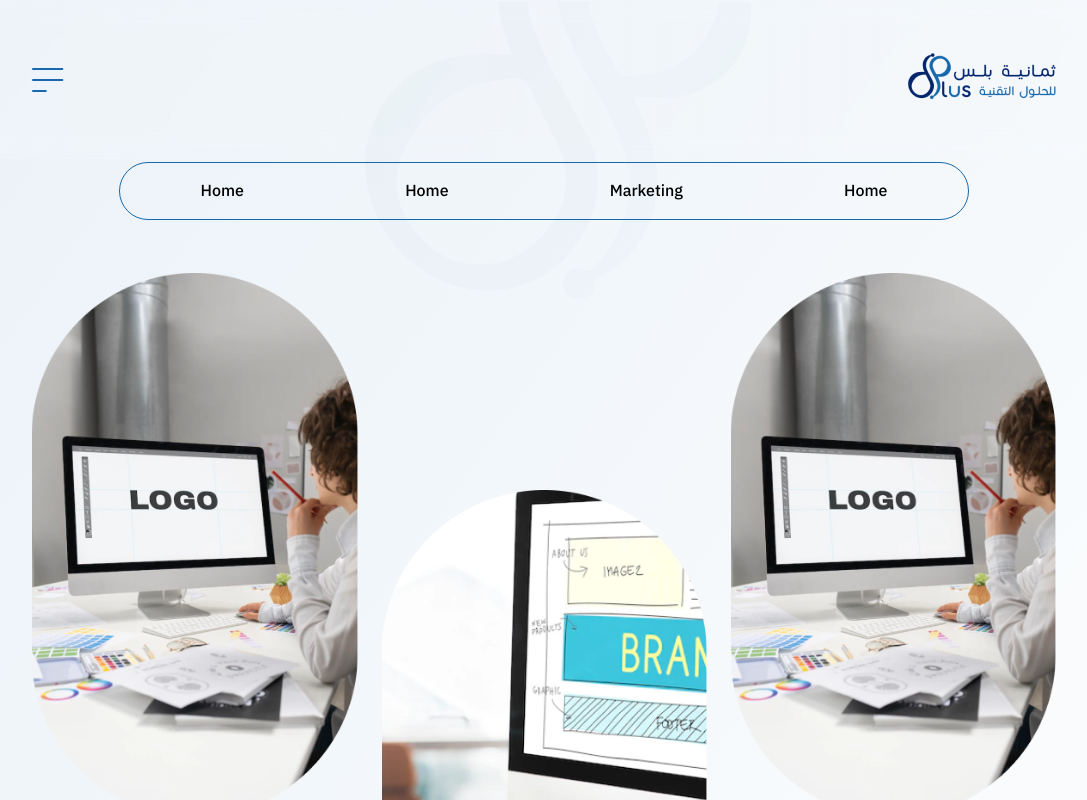
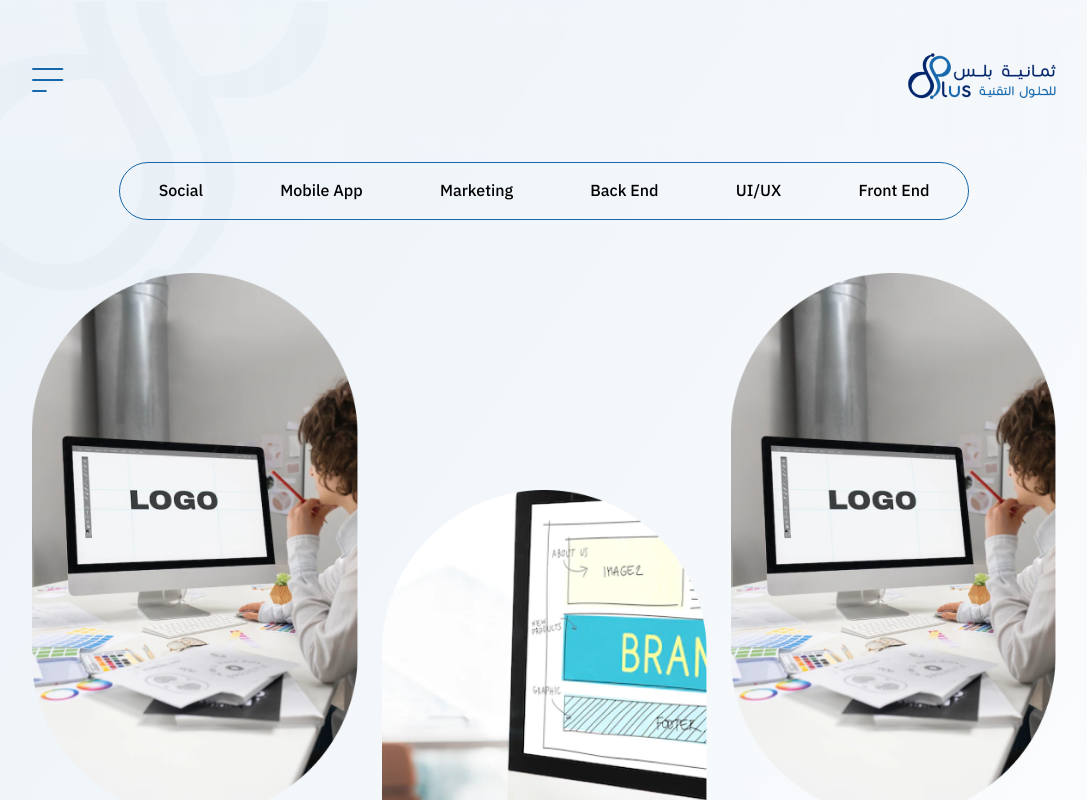
Before and after one commit to MaramMs/8plus-website, a Next.js app: page /ourworks in a window 1280 px wide. Shown: the top 800 px of the page, without its empty margins (96-1183 px from the left). Built offline with nearby package versions, Linux system fonts and the light colour scheme; a web font is replaced by a local one.

Commit message:
fix style issue when category active

```diff
--- a/components/Navbar.js
+++ b/components/Navbar.js
@@ -57,10 +57,19 @@ const Navbar = () => {
   return (
     <>
       <nav className="z-30 absolute w-full ">
-        <img
+       {
+        router.pathname === '/ourworks' ? (
+          <img
+          src="/images/plus.png"
+          className=" absolute left-[3%]  top-[1%]"
+        />
+        ) : (
+          <img
           src="/images/plus.png"
           className=" absolute left-[36%]  top-[1%]"
         />
+        )
+       }
         <Wrapper>
           <div className="flex justify-between items-center">
             <div>
--- a/pages/ourworks/index.js
+++ b/pages/ourworks/index.js
@@ -14,66 +14,95 @@ import Footer from "@/components/Footer";
 const index = () => {
   const [isMobile, setIsMobile] = useState(false);
 
+
+
+
+  const categories = [
+  {
+    id: 1,
+    category:'Front End'
+  },
+  {
+    id: 2,
+    category:'UI/UX'
+  },
+  {
+    id: 3,
+    category:'Back End'
+  },
+
+  {
+    id: 4,
+    category:'Marketing'
+  },
+
+  {
+    id: 5,
+    category:'Mobile App'
+  },
+  {
+    id: 6,
+    category:'Social'
+  }
+  ]
+  const [activeCategory, setActiveCategory] = useState(null);
+
+  const handleCategoryClick = (id) => {
+    setActiveCategory(id);
+  };
+  const handleChange = (value) => {
+    console.log(`selected ${value}`);
+  };
   useEffect(() => {
     const handleResize = () => {
       setIsMobile(window.innerWidth < 576);
     };
     handleResize();
-    window.addEventListener('resize', handleResize);
+    window.addEventListener("resize", handleResize);
     return () => {
-      window.removeEventListener('resize', handleResize);
+      window.removeEventListener("resize", handleResize);
     };
   }, []);
-
-  const handleChange = (value) => {
-    console.log(`selected ${value}`);
-  };
   return (
     <div className="pt-[162px] our-work">
-  {
-    isMobile ? (
-
+      {isMobile ? (
         <>
           <Wrapper>
             <Select
               defaultValue="React Developer"
               onChange={handleChange}
-      style={
-        {
-          border:'1px solid #1768AC',
-          borderRadius:'29.5px',
-          width:'242px',
-          display:'flex',
-          justifyContent:'center',
-          alignItems:'center',
-          margin:'auto'
-
-        }
-      }
+              style={{
+                border: "1px solid #1768AC",
+                borderRadius: "29.5px",
+                width: "242px",
+                display: "flex",
+                justifyContent: "center",
+                alignItems: "center",
+                margin: "auto",
+              }}
               // className="border border-[#1768AC] rounded-[29.5px] m-auto  w-[242px] flex"
               options={[
                 {
-          value: 'jack',
-          label: 'Jack',
+                  value: "jack",
+                  label: "Jack",
                 },
                 {
-          value: 'lucy',
-          label: 'Lucy',
+                  value: "lucy",
+                  label: "Lucy",
                 },
                 {
-          value: 'Yiminghe',
-          label: 'yiminghe',
+                  value: "Yiminghe",
+                  label: "yiminghe",
                 },
                 {
-          value: 'disabled',
-          label: 'Disabled',
+                  value: "disabled",
+                  label: "Disabled",
                   disabled: true,
                 },
               ]}
             />
 
             <div className="flex flex-col mt-[75px]">
-
               <img src="/images/works/mb-work.png" alt="slide_image" />
 
               <div className="flex justify-center items-center flex-col mt-[43.5px] mb-[63px] ">
@@ -87,7 +116,6 @@ const index = () => {
             </div>
 
             <div className="flex flex-col ">
-
               <img src="/images/works/mb-work.png" alt="slide_image" />
 
               <div className="flex justify-center items-center flex-col mt-[43.5px] mb-[63px]  ">
@@ -100,9 +128,7 @@ design
               </div>
             </div>
 
-
             <div className="flex flex-col">
-
               <img src="/images/works/mb-work.png" alt="slide_image" />
 
               <div className="flex justify-center items-center flex-col mt-[43.5px] mb-[63px]  ">
@@ -115,9 +141,7 @@ design
               </div>
             </div>
 
-
             <div className="flex flex-col ">
-
               <img src="/images/works/mb-work.png" alt="slide_image" />
 
               <div className="flex justify-center items-center flex-col mt-[43.5px] mb-[63px]  ">
@@ -133,23 +157,26 @@ design
 
           <Footer />
         </>
-    ) :(
-
+      ) : (
         <>
           <ul className="flex m-auto items-center justify-around border border-[#1768AC] rounded-[39.5px] md:w-[850px]">
-    <Link href="/">
-      <li className="p-4 text-[#000] text-[16px] font-medium">Home</li>
-    </Link>
+            {
+              categories.map(({id,category}) => {
+                return (
+                   <li
+                   key={id}
+                   className={`${
+                     activeCategory === id? "category-active" : ""
+                   } p-4 text-[#000] text-[16px] font-medium cursor-pointer`}
+                   onClick={() => handleCategoryClick(id)}
 
-    <Link href="/">
-      <li className="p-4 text-[#000] text-[16px] font-medium">Marketing</li>
-    </Link>
-    <Link href="/">
-      <li className="p-4 text-[#000] text-[16px] font-medium">Home</li>
-    </Link>
-    <Link href="/">
-      <li className="p-4 text-[#000] text-[16px] font-medium">Home</li>
-    </Link>
+            >
+              {category}
+            </li>
+                )
+              })
+            }
+
           </ul>
           <Wrapper>
             <Swiper
@@ -269,8 +296,7 @@ design
             </Swiper>
           </Wrapper>
         </>
-    )
-  }
+      )}
     </div>
   );
 };
--- a/styles/globals.css
+++ b/styles/globals.css
@@ -225,3 +225,24 @@ margin-top: 217px;
   background: linear-gradient(90.94deg, rgba(23, 104, 172, 0.04) 3.43%, rgba(217, 217, 217, 0) 97.47%);
   border: none;
 }
+
+
+
+
+.category-active{
+  color:#1768AC;
+  font-size: 16px;
+  font-weight: 400;
+  cursor: pointer;
+  position: relative;
+}
+.category-active::after{
+  content: '';
+  width: 6px;
+  height: 6px;
+  background-color: #1768AC;
+  border-radius: 50%;
+  right: 50%;
+  position: absolute;
+  bottom: 10%;
+}
```
Lines whose indentation alone changed are shown as unchanged.
